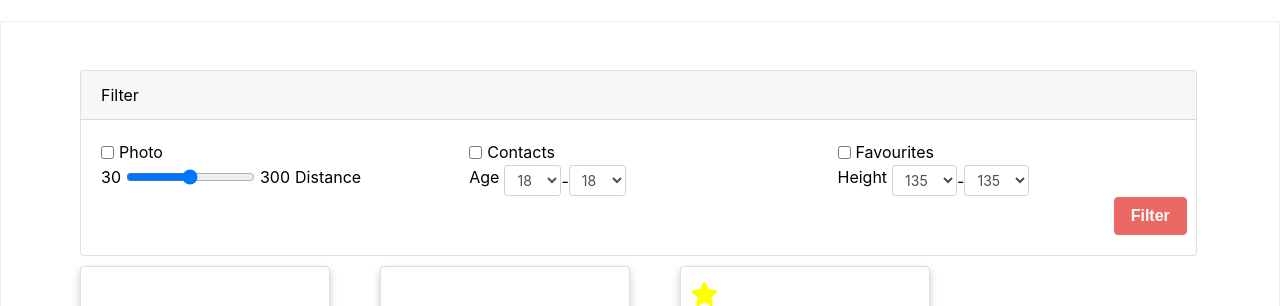
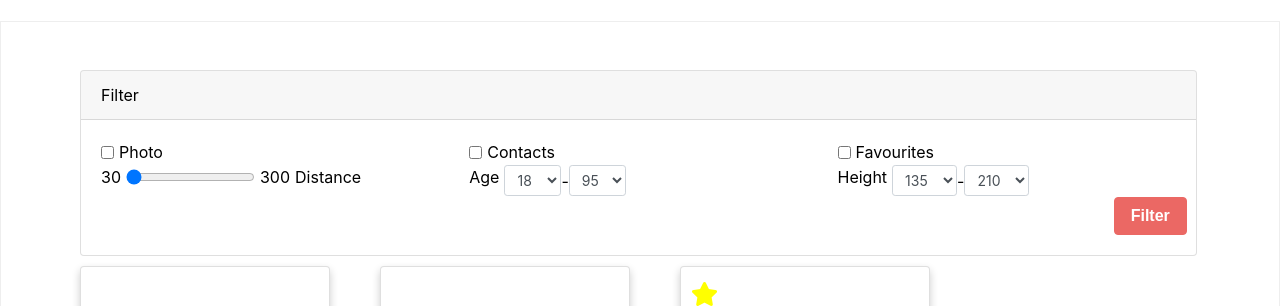
Before and after one commit to maxkimambo/sparknetworks, an Angular app in the folder src/web/: page / in a window 1280 px wide. Shown: the part 293-599 px from the top of the page. Built offline with nearby package versions, Linux system fonts and the light colour scheme; a web font is replaced by a local one.

Commit message:
data bind filters component

```diff
--- a/src/web/src/app/components/app.card.ts
+++ b/src/web/src/app/components/app.card.ts
@@ -18,7 +18,7 @@ export class CardComponent implements OnInit{
   ngOnInit() {
     let matchService = new MatchesService();
     this.users = matchService.getUsers();
-    console.log(this.users);
+
   }
 
 };
--- a/src/web/src/app/components/app.filter.html
+++ b/src/web/src/app/components/app.filter.html
@@ -1,3 +1,4 @@
+<form (ngSubmit)="onSubmit()" #filterForm="ngForm">
   <div class="card filter">
     <div class="card-header">
       Filter
@@ -7,7 +8,7 @@
         <!-- Photo -->
         <div class="col-md-4">
           <div class="form-check form-check-inline">
-          <input class="form-check-input" type="checkbox" value="" id="photo">
+            <input class="form-check-input" type="checkbox" id="photo" name="photo" [(ngModel)]="vm.photo">
             <label class="form-check-label" for="photo">
               Photo
             </label>
@@ -17,7 +18,7 @@
         <!-- contact -->
         <div class="col-md-4">
           <div class="form-check form-check-inline">
-          <input class="form-check-input" type="checkbox" value="" id="contact">
+            <input class="form-check-input" type="checkbox" id="contact" name="contact" [(ngModel)]="vm.contact" >
             <label class="form-check-label" for="contact">
               Contacts
             </label>
@@ -29,7 +30,7 @@
         <!-- favourites -->
         <div class="col-md-4">
           <div class="form-check form-check-inline">
-          <input class="form-check-input" type="checkbox" value="" id="favourites">
+            <input class="form-check-input" type="checkbox" id="favourites" name="favourites" [(ngModel)]="vm.favourites">
             <label class="form-check-label" for="favourites">
               Favourites
             </label>
@@ -41,7 +42,7 @@
         <div class="col-md-4">
           <div class="form-check form-check-inline">
             <span class="item-label">30</span>
-          <input class="form-check-input" type="range" min="30" max="300" value="" id="distance">
+            <input class="form-check-input" type="range" min="30" max="300" name="distance" [(ngModel)]="vm.distance" id="distance">
             <span class="item-label">300</span>
             <label class="form-check-label" for="distance">
               Distance
@@ -55,15 +56,12 @@
             <label class="form-control-label" for="start-age">
               <span class="item-label"> Age</span>
             </label>
-          <select class="form-control form-control-sm" id="start-height">
-            <option *ngFor="let a of ageValues" [value]="h">{{a}}</option>
+            <select name="startAge" [(ngModel)]="vm.startAge" class="form-control form-control-sm" id="start-age">
+              <option *ngFor="let a of ageValues" [ngValue]="a">{{a}}</option>
             </select>
             -
-          <select class="form-control form-control-sm" id="end-height">
-
-            <option *ngFor="let a of ageValues" [value]="a">{{a}}</option>
-
-
+            <select  name="endAge" [(ngModel)]="vm.endAge"  class="form-control form-control-sm" id="end-age">
+              <option *ngFor="let a of ageValues" [ngValue]="a">{{a}}</option>
             </select>
           </div>
         </div>
@@ -73,17 +71,17 @@
         <!-- height -->
         <div class="col-md-4">
           <div class="form-check form-check-inline">
-          <label class="form-control-label" for="start-age">
+            <label class="form-control-label" for="start-height">
               <span class="item-label"> Height</span>
             </label>
 
-          <select class="form-control form-control-sm" id="start-height">
-            <option *ngFor="let h of heightValues" [value]="h">{{h}}</option>
+            <select name="startHeight" [(ngModel)]="vm.startHeight" class="form-control form-control-sm" id="start-height">
+              <option *ngFor="let h of heightValues" [ngValue]="h">{{h}}</option>
             </select>
             -
-          <select class="form-control form-control-sm" id="end-height">
+            <select name="endHeight" [(ngModel)]="vm.endHeight" class="form-control form-control-sm" id="end-height">
 
-            <option *ngFor="let h of heightValues" [value]="h">{{h}}</option>
+              <option *ngFor="let h of heightValues" [ngValue]="h">{{h}}</option>
 
 
             </select>
@@ -98,9 +96,10 @@
       <div class="row">
         <div class="col-md-11">
           &nbsp;
+
         </div>
         <div class="col-md-1">
-        <button type="button" class="btn btn-primary filter-btn">Filter</button>
+          <button type="button" (click)="onSubmit()" class="btn btn-primary filter-btn">Filter</button>
         </div>
 
 
@@ -108,3 +107,7 @@
 
     </div>
   </div>
+
+
+
+</form>
--- a/src/web/src/app/components/app.filter.ts
+++ b/src/web/src/app/components/app.filter.ts
@@ -1,27 +1,41 @@
 import { Component, OnInit } from '@angular/core';
+
 
 @Component({
   selector: 'app-filter',
   templateUrl: './app.filter.html',
-  styleUrls:['./app.filter.css']
+  styleUrls: ['./app.filter.css']
 
 })
 export class FilterComponent implements OnInit {
 
   heightValues = [];
   ageValues = [];
+  vm: any
 
+  onSubmit(){
+    // send the data to the api
+    console.log(this.vm);
+  }
   ngOnInit(): void {
 
-      for(let i = 135; i<211; i++){
-        this.heightValues.push(i);
-      }
+    for (let i = 135; i < 211; i++) {
+      this.heightValues.push(i);
+    }
 
-      for(let a = 18; a<96; a++){
-        this.ageValues.push(a);
-      }
-
-
+    for (let a = 18; a < 96; a++) {
+      this.ageValues.push(a);
+    }
+    // setting sensible defaults
+    this.vm = {};
+    this.vm.photo = false;
+    this.vm.contact = false;
+    this.vm.favourites = false;
+    this.vm.startAge = 18;
+    this.vm.endAge = 95;
+    this.vm.startHeight = 135;
+    this.vm.endHeight = 210;
+    this.vm.distance = 30;
   }
 
 
```
Also changed, not shown: src/web/src/app/app.module.ts (+5 -3 lines), src/web/src/.angular-cli.json (added). Lines whose indentation alone changed are shown as unchanged.
